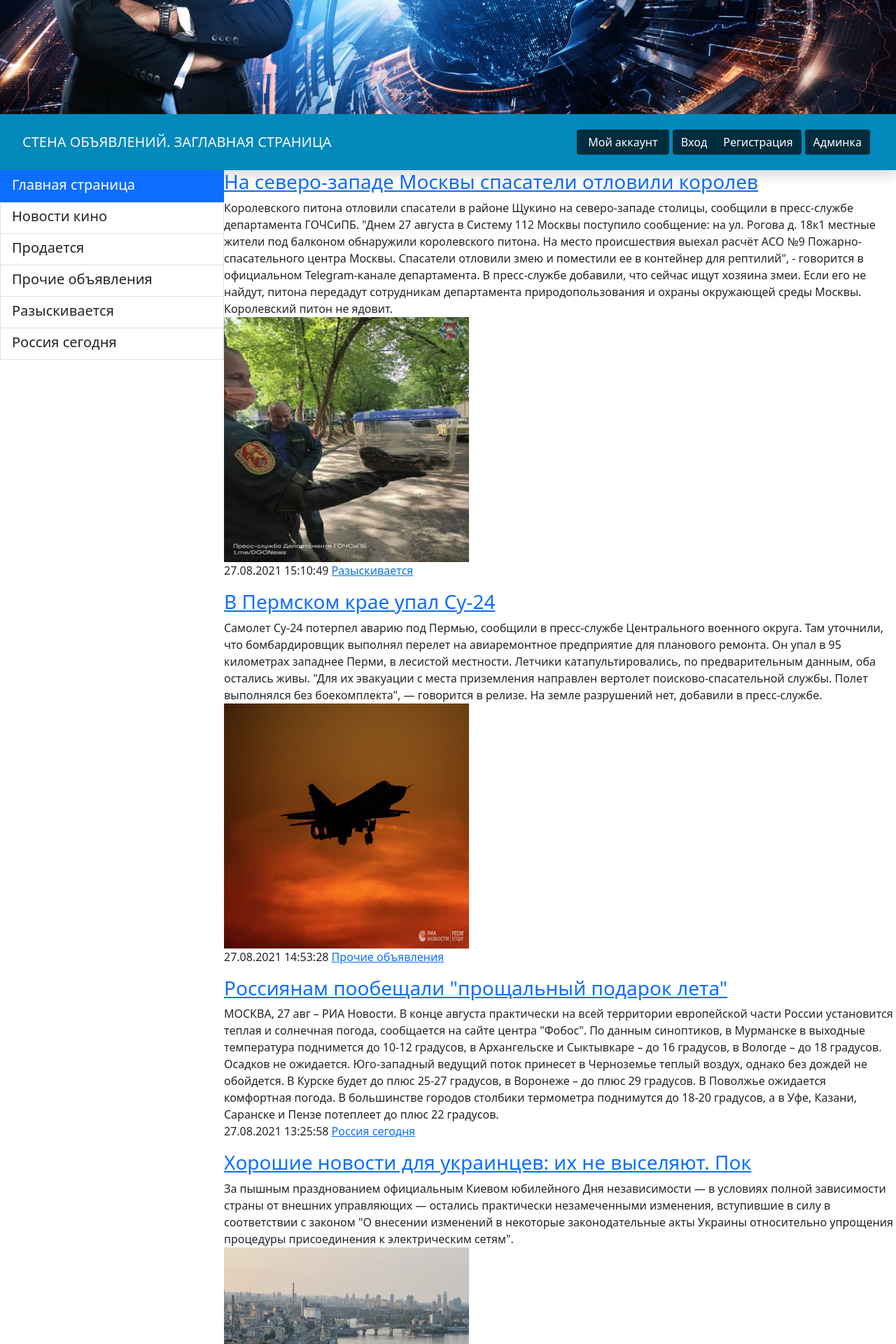
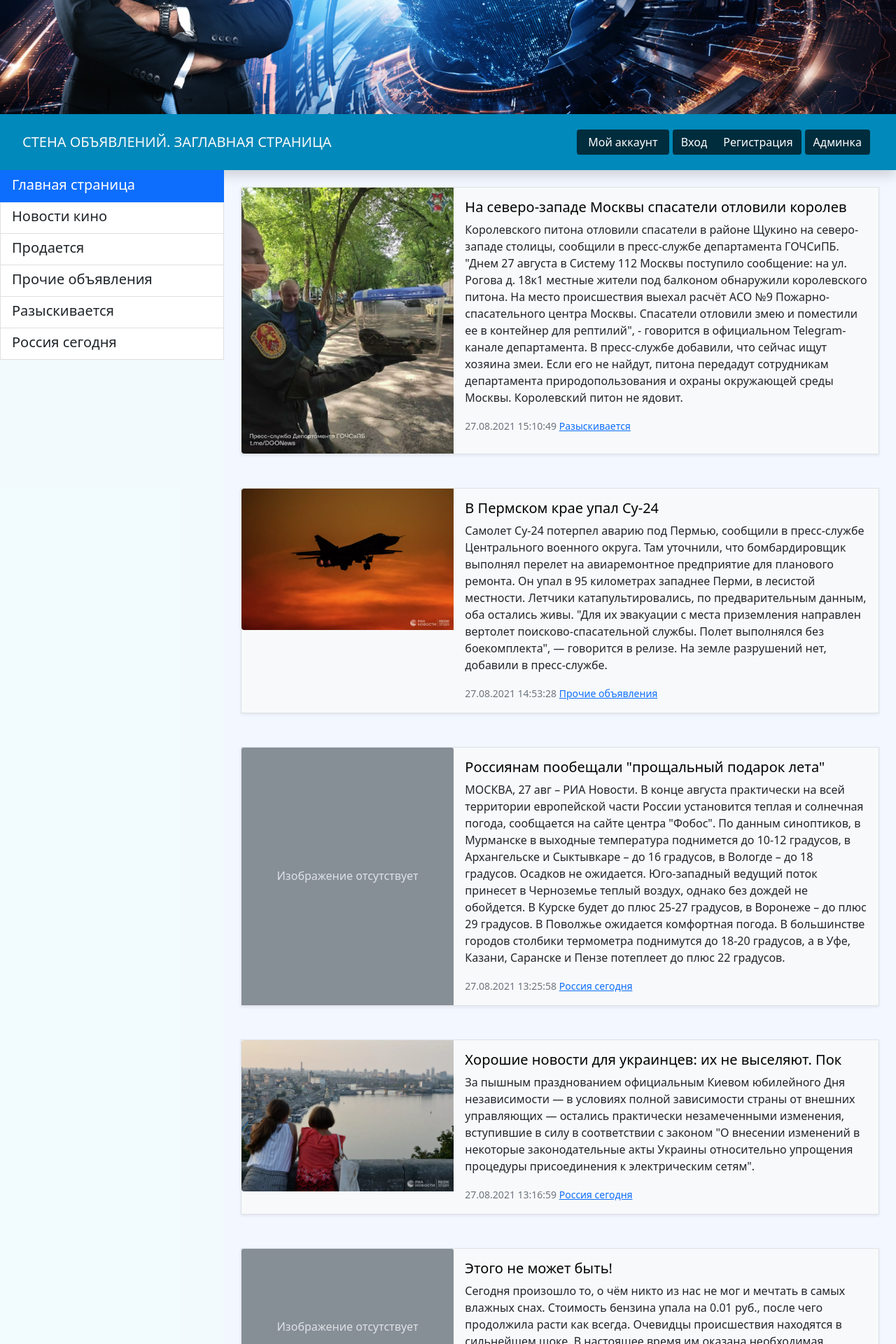
Before and after one commit to filkayar/second_django, a Django app: page / in a window 1280 px wide. Shown: the part 320-2240 px from the top of the page at 70% size. Run offline with Django 3.2, Linux system fonts and the light colour scheme; data comes from the database, SQL or seed files in the repository; some libraries are stand-ins or nearby versions.

Commit message:
добавил карточки для сообщений

```diff
--- a/second_django_project/stena/static/stena/style.css
+++ b/second_django_project/stena/static/stena/style.css
@@ -1,9 +1,11 @@
 :root {
-    --color1: #b3ecb3;
-    --color2: #56bee4;
+    --color1: #a6caff;
+    --color2: rgba(237, 249, 253, 0.72);
     --color3: #0089BA;
     --color4: #002D3D;
+    --color5: #f3f7ff;
 }
+
 /* Image */
 
 /* Navbar */
@@ -29,23 +31,23 @@
 }
 
 /* Sidebar */
-.fi-sidebar, .fi-sidepost {
+.fi-sideall {
     border-radius: 0;
 }
 .fi-side {
     margin: 0;
-
     width:100%;
 }
 .fi-side-2 {
+    background-color: var(--color5);
     position: absolute;
     top:auto;
 }
-.fi-sidepost {
-
+.fi-sidebar {
+  background-color: var(--color2);
 }
 
 /* Content */
 .fi-content {
-
+    background-color: var(--color5);
 }
--- a/second_django_project/stena/templates/inc/_mes.html
+++ b/second_django_project/stena/templates/inc/_mes.html
@@ -1,15 +1,32 @@
 {% load tags1 %}
 {% get_mesages as Mes %}
-
-{% for mes in Mes %}
-<div>
-    <a href="{{ mes.get_absolute_url }}">
-        <h3>{{ mes.title }}</h3>
-    </a>
-    <div id="content">{{ mes.content }}</div>
-    {% if mes.photo.name != '' %}
-    <div id="photo"><img height="350" src="{{ mes.photo.url }}" width="350"></div>
-    {% endif %}
-    <p>{{ mes.published|date:"d.m.Y H:i:s" }} <a href="{{ mes.get_absolute_url }}">{{ mes.category.name }}</a></p>
+<div class="card border-0 fi-content">
+    {% for mes in Mes %}
+    <div class="row g-0 m-4 bg-light border shadow-sm">
+        <div class="col-md-4 justify-content-center">
+            {% if mes.photo.name != '' %}
+            <img class="img-fluid rounded-start" src="{{ mes.photo.url }}">
+            {% else %}
+            <svg class="bd-placeholder-img card-img-top" style='text-anchor: middle;' width="100%" height="100%"
+                 xmlns="http://www.w3.org/2000/svg"
+                 role="img" aria-label="Placeholder: Image cap" preserveAspectRatio="xMidYMid slice" focusable="false">
+                <title>Placeholder</title>
+                <rect width="100%" height="100%" fill="#868e96"></rect>
+                <text x='50%' y='50%' fill="#dee2e6" dy=".3em">Изображение отсутствует</text>
+            </svg>
+            {% endif %}
+        </div>
+        <div class="col-md-8">
+            <div class="card-body">
+                <a href="{{ mes.get_absolute_url }}" style="text-decoration:none; color:black;">
+                    <h5 class="card-title">{{ mes.title }}</h5>
+                </a>
+                <p class="card-text">{{ mes.content }}</p>
+                <p class="card-text"><small class="text-muted">{{ mes.published|date:"d.m.Y H:i:s" }}
+                    <a href="{{ mes.get_absolute_url }}">{{ mes.category.name }}</a></small>
+                </p>
+            </div>
+        </div>
+    </div>
+    {% endfor %}
 </div>
-{% endfor %}
--- a/second_django_project/stena/templates/inc/_nav1.html
+++ b/second_django_project/stena/templates/inc/_nav1.html
@@ -1,6 +1,6 @@
 {% load tags1 %}
 {% get_categories as cats %}
-<div class="list-group fi-sidepost">
+<div class="list-group fi-sidepost fi-sideall">
     {% if cur_cat is None %}
     <a href="{% url 'index' %}" class="list-group-item list-group-item-action active" aria-current="true">
         <div class="d-flex w-100 justify-content-between">
--- a/second_django_project/stena/templates/inc/_nav2.html
+++ b/second_django_project/stena/templates/inc/_nav2.html
@@ -1,6 +1,6 @@
 {% load tags1 %}
 {% get_categories as cats %}
-<div class="list-group fi-sidebar">
+<div class="list-group fi-sideall">
     {% if cur_cat is None %}
     <a href="{% url 'index' %}" class="list-group-item list-group-item-action active" aria-current="true">
         <div class="d-flex w-100 justify-content-between">
```
